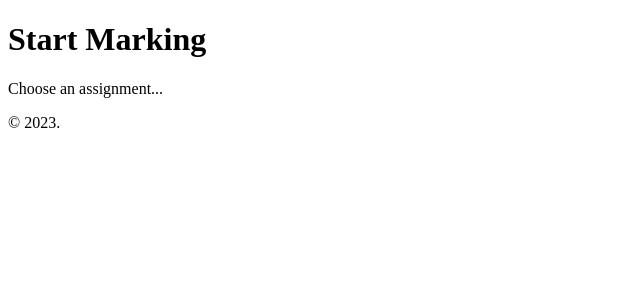
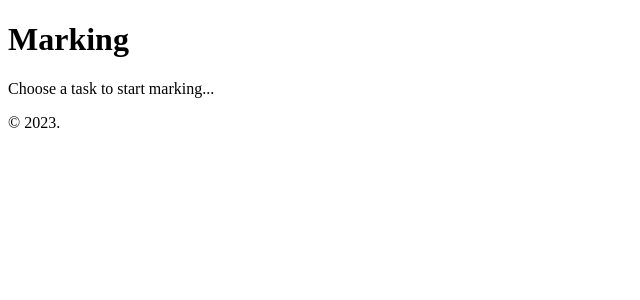
Before and after one commit to trrine/marking_assistant, a Django app: page /start_marking/ in a window 1280 px wide. Shown: the part 88-388 px from the top of the page, without its empty margins (0-640 px from the left). Run offline with Django 4.2, Linux system fonts and the light colour scheme; data that the repository does not hold is empty.

Commit message:
Implement functionality for marking task

```diff
--- a/marking_assistant_app/templates/marking.html
+++ b/marking_assistant_app/templates/marking.html
@@ -1,12 +1,23 @@
 {% extends "base.html" %}
 
+{% block title %}Marking{% endblock %}
+
 {% block content %}
-    <h1>Start Marking</h1>
-    <p>Choose an assignment...</p>
+    <h1>Marking</h1>
+    <p>Choose a task to start marking...</p>
     <ul>
         {% for assignment in assignments %}
             <li>
-                <a href="{% url 'mark_assignment' assignment.id %}">{{ assignment.subject_code }}: Assignment {{ assignment.assignment_number }}</a>
+                {{ assignment.subject_code }}: Assignment {{ assignment.assignment_number }}
+                <ul>
+                    {% for task in assignment.task_set.all %}
+                        <li>
+                            <a href="{% url 'mark_task' assignment.id task.id %}">
+                                Task {{ task.task_number }}
+                            </a>
+                        </li>
+                    {% endfor %}
+                </ul>
             </li>
         {% endfor %}
     </ul>
--- a/marking_assistant_app/urls.py
+++ b/marking_assistant_app/urls.py
@@ -7,5 +7,5 @@ urlpatterns = [
     path("manage_assignments/", views.manage_assignments_view, name="manage_assignments"),
     path("start_marking/", views.start_marking_view, name="start_marking"),
     path("edit_assignment/<int:assignment_id>/", views.edit_assignment_view, name="edit_assignment"),
-    path("mark_assignment/<int:assignment_id>/", views.mark_assignment_view, name="mark_assignment"),
+    path("mark_task/<int:assignment_id>/<int:task_id>/", views.mark_task_view, name="mark_task"),
 ]
--- a/marking_assistant_app/views.py
+++ b/marking_assistant_app/views.py
@@ -174,5 +174,81 @@ def start_marking_view(request):
     return render(request, "marking.html", {"assignments": assignments})
 
 
-def mark_assignment_view(request, assignment_id):
-    return render(request, "mark_assignment.html")
+def mark_task_view(request, assignment_id, task_id):
+    assignment = get_object_or_404(Assignment, id=assignment_id)
+    task = get_object_or_404(Task, id=task_id)
+
+    if request.method == "POST":
+        # Retrieve the current marking results data from the session
+        marking_results_data = request.session.get("marking_results_data", [])
+
+        # Retrieve total marks available for task
+        task_marks_total = task.total_marks
+
+        # Extract data from the form
+        student_number = request.POST.get("student_number")
+        criteria_checked = request.POST.getlist("criteria_checked[]")
+        extra_comments = request.POST.get("extra_comments").strip()
+
+        # Initialise tasks marks for student
+        task_marks = task_marks_total
+        feedback_comments = []
+
+        # Go through the criteria for the task and find the ones not met
+        for criteria in task.criteria_set.all():
+            if str(criteria.id) not in criteria_checked:
+                mark_deduction = criteria.marks
+                feedback = criteria.feedback_comment
+                task_marks -= mark_deduction
+
+                feedback_comments.append(feedback + " (-" + str(mark_deduction) + ").")
+
+        # Add extra comment from user if not empty
+        if len(extra_comments) != 0:
+            # Add period if needed
+            if not extra_comments.endswith("."):
+                extra_comments += "."
+
+            feedback_comments.append(extra_comments)
+
+        # Add extra feedback based on mark
+        if (task_marks / task_marks_total) >= 0.9:
+            feedback_comments.append("Good job!")
+
+        elif (task_marks / task_marks_total) >= 0.8:
+            feedback_comments.append("Good effort!")
+
+        # Transform feedback comment list to string
+        feedback_string = " ".join(feedback_comments)
+
+        # Save marking results for student
+        student_task_results = {
+            "student_number": str(student_number),
+            "assignment_number": str(assignment_id),
+            "task_number": str(task_id),
+            "marks": str(task_marks),
+            "feedback": feedback_string
+        }
+
+        # Append the student's results to the marking_results_data
+        marking_results_data.append(student_task_results)
+
+        # Update the session with the modified marking_results_data
+        request.session["marking_results_data"] = marking_results_data
+
+        print(marking_results_data)
+
+
+    return render(request, "mark_task.html", {
+        "assignment": assignment,
+        "task": task,
+    })
+
+def download_marking_results(request, task_id):
+    # Retrieve the marking results data from the session
+    marking_results_data = request.session.get("marking_results_data", [])
+
+    if not marking_results_data:
+        # Handle the case when there are no marking results
+        # You can return an error message or handle it as needed
+        pass
```
Also changed, not shown: marking_assistant_app/templates/mark_task.html (added, +38 -0 lines), marking_assistant_app/templates/download.html (added), marking_assistant_app/templates/mark_assignment.html (deleted).
